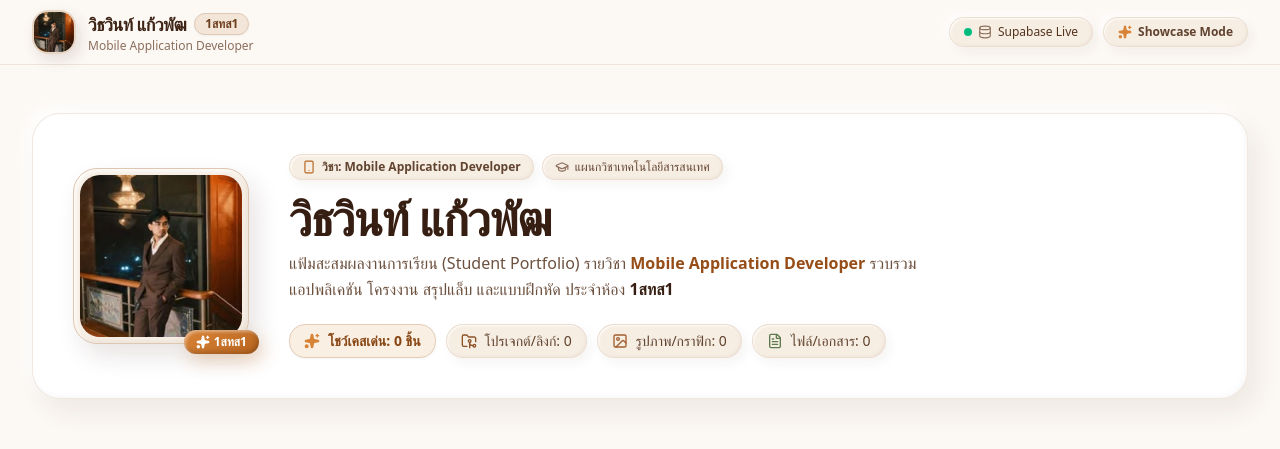
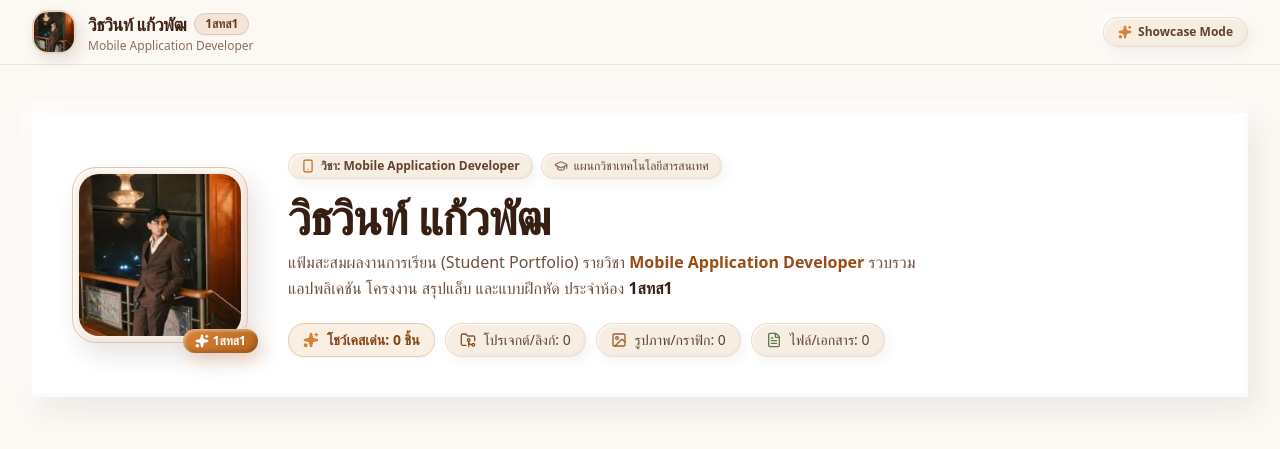
Before and after one commit to witta02/portforsubjectmobiledev, a Next.js app: page / in a window 1280 px wide. Shown: the top 449 px of the page. Built offline with nearby package versions, Linux system fonts and the light colour scheme; no server answers; the database is empty.

Commit message:
style: remove borders and update styles per user preference

```diff
--- a/src/app/globals.css
+++ b/src/app/globals.css
@@ -22,13 +22,13 @@
 /* Claymorphism 3D tactile utilities */
 .clay-card {
   background: #ffffff;
-  border-radius: 28px;
+  border-radius: 0px;
   box-shadow:
     10px 14px 26px rgba(62, 36, 21, 0.07),
     -6px -6px 16px rgba(255, 255, 255, 0.95),
     inset 2px 2px 4px rgba(255, 255, 255, 0.8),
     inset -2px -2px 6px rgba(62, 36, 21, 0.03);
-  border: 1px solid rgba(214, 188, 165, 0.35);
+  border: none;
   transition: all 0.25s cubic-bezier(0.2, 0.8, 0.2, 1);
 }
 
--- a/src/components/Navbar.tsx
+++ b/src/components/Navbar.tsx
@@ -50,7 +50,7 @@ export default function Navbar({
         {/* Right Nav Items */}
         <div className="flex items-center gap-2.5">
           {/* Supabase Status Clay Pill */}
-          <button
+          {/* <button
             type="button"
             onClick={onOpenConfig}
             title={isSupabaseConfigured ? "เชื่อมต่อ Supabase Database สำเร็จ" : "โหมด Local Storage (คลิกเพื่อดูวิธีตั้งค่า Supabase)"}
@@ -63,7 +63,7 @@ export default function Navbar({
             />
             <Database className="w-3.5 h-3.5 text-[#8c6f5d]" />
             <span className="text-[#54331d]">{isSupabaseConfigured ? 'Supabase Live' : 'Local Data'}</span>
-          </button>
+          </button> */}
 
           {isAdmin ? (
             /* Admin controls inside /winnie */
```
Also changed, not shown: src/app/winnie/page.tsx (+4 -6 lines).
